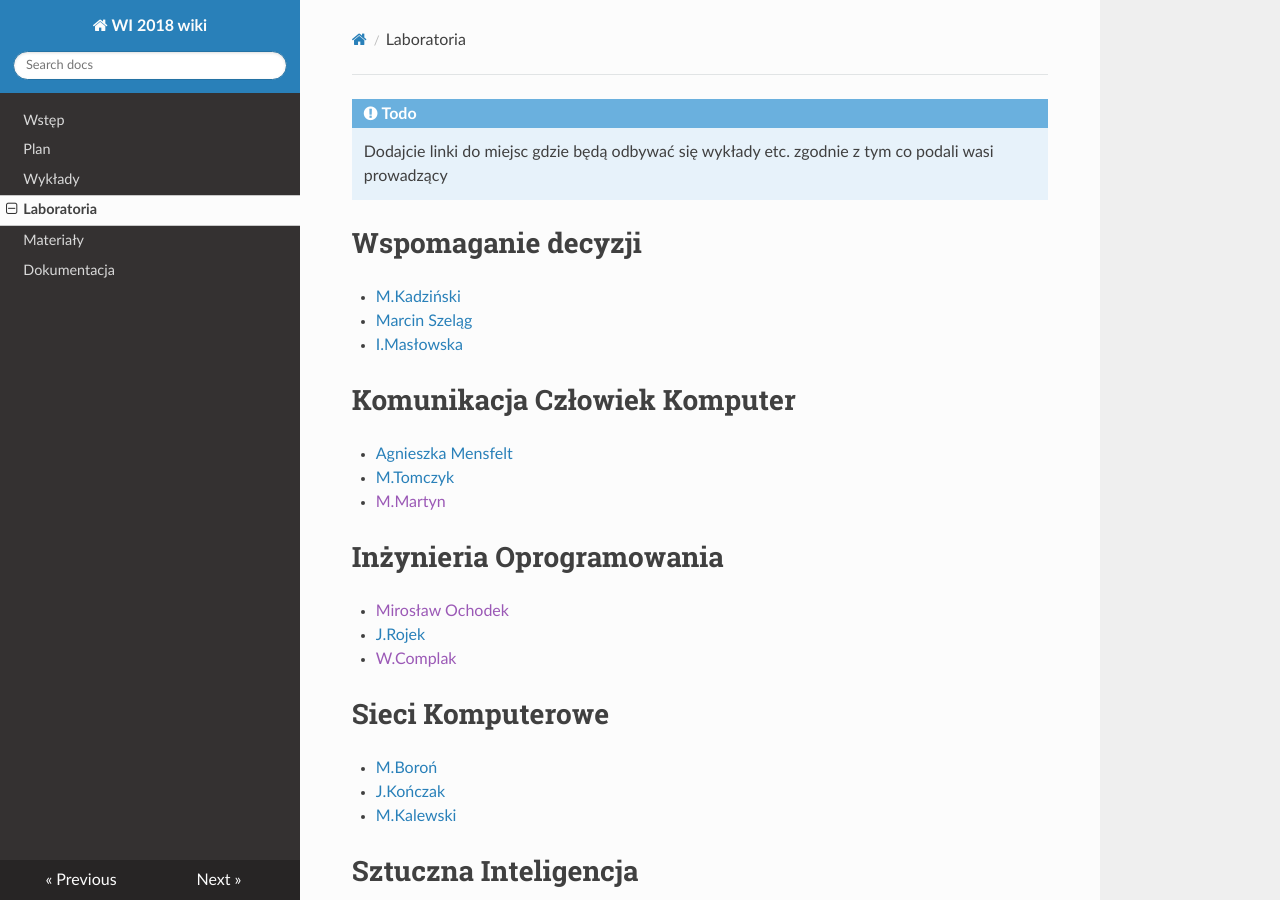
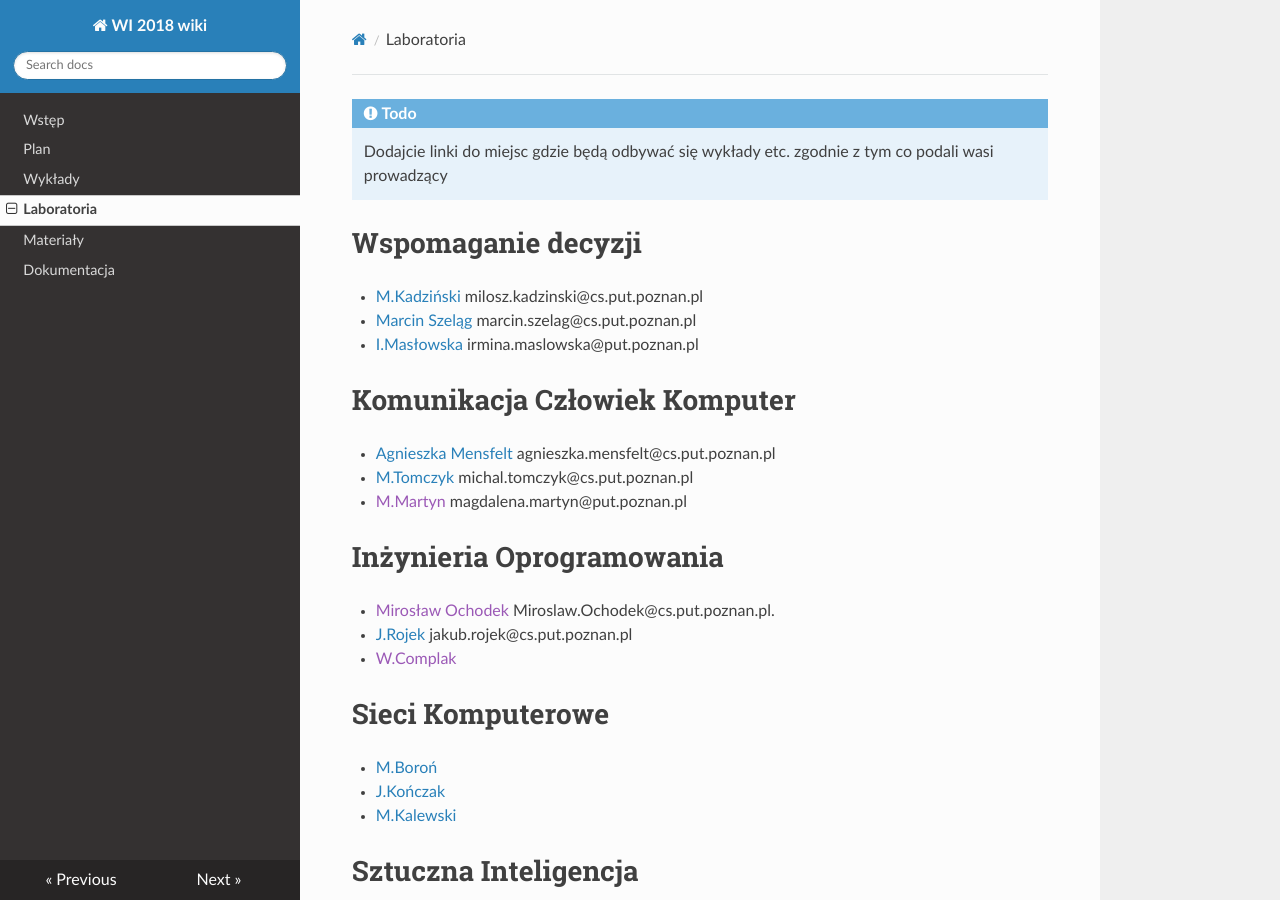
Before and after one commit to PUT-WI-18/wi18-wiki-sem5, an MkDocs documentation site: the page built from docs/laboratoria.md, in a window 1280 px wide and 900 px high. Built offline with MkDocs 1.6.1, drawn with Linux system fonts in a browser that asks for light colours; nearby versions of some CDN libraries.

Commit message:
Update laboratoria.md

```diff
--- a/docs/laboratoria.md
+++ b/docs/laboratoria.md
@@ -2,18 +2,20 @@
     Dodajcie linki do miejsc gdzie będą odbywać się wykłady etc. zgodnie z tym co podali wasi prowadzący
 
 # Wspomaganie decyzji
-- [M.Kadziński](http://www.cs.put.poznan.pl/mkadzinski/wd/)
-- [Marcin Szeląg](http://www.cs.put.poznan.pl/mszelag/Teaching/teaching.html)
-- [I.Masłowska](http://www.cs.put.poznan.pl/imaslowska/wd/)
+- [M.Kadziński](http://www.cs.put.poznan.pl/mkadzinski/wd/) milosz.kadzinski@cs.put.poznan.pl
+- [Marcin Szeląg](http://www.cs.put.poznan.pl/mszelag/Teaching/teaching.html) marcin.szelag@cs.put.poznan.pl
+- [I.Masłowska](http://www.cs.put.poznan.pl/imaslowska/wd/) irmina.maslowska@put.poznan.pl
 
 # Komunikacja Człowiek Komputer
-- [Agnieszka Mensfelt](https://www.cs.put.poznan.pl/amensfelt/komunikacja-czlowiek-komputer/)
-- [M.Tomczyk](http://www.cs.put.poznan.pl/mtomczyk/index.php/kck-zasady-oceniania/)
-- [M.Martyn]()
+- [Agnieszka Mensfelt](https://www.cs.put.poznan.pl/amensfelt/komunikacja-czlowiek-komputer/) agnieszka.mensfelt@cs.put.poznan.pl
+- [M.Tomczyk](http://www.cs.put.poznan.pl/mtomczyk/index.php/kck-zasady-oceniania/) michal.tomczyk@cs.put.poznan.pl
+- [M.Martyn]() magdalena.martyn@put.poznan.pl
 
 # Inżynieria Oprogramowania
-- [Mirosław Ochodek]()
-- [J.Rojek](http://www.cs.put.poznan.pl/jrojek/io1.html)
+- [Mirosław Ochodek]() Miroslaw.Ochodek@cs.put.poznan.pl.
+- [J.Rojek](http://www.cs.put.poznan.pl/jrojek/io1.html) jakub.rojek@cs.put.poznan.pl
+
+
 - [W.Complak]()
 
 # Sieci Komputerowe
```
